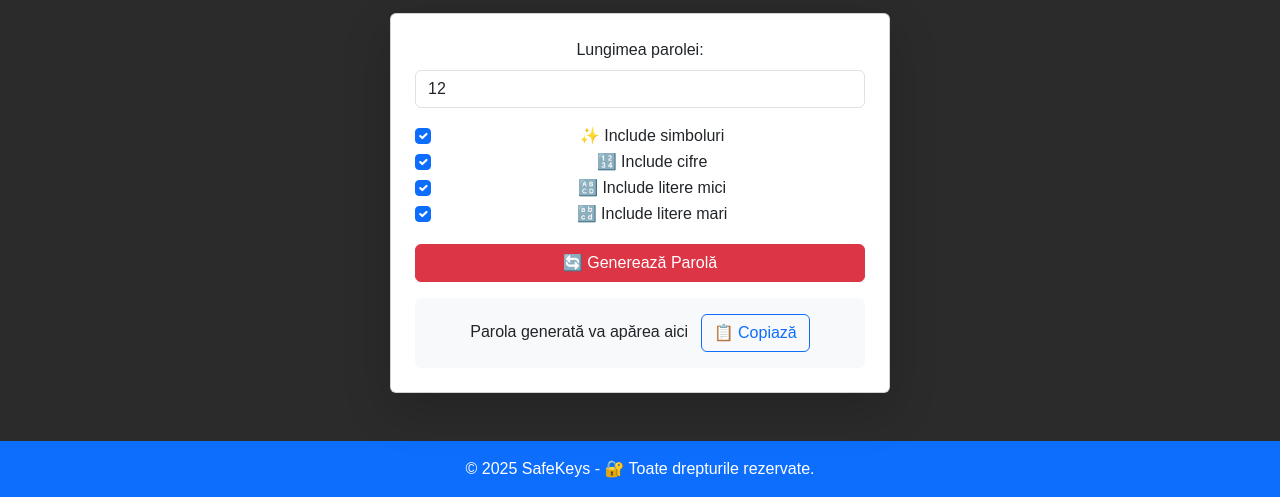
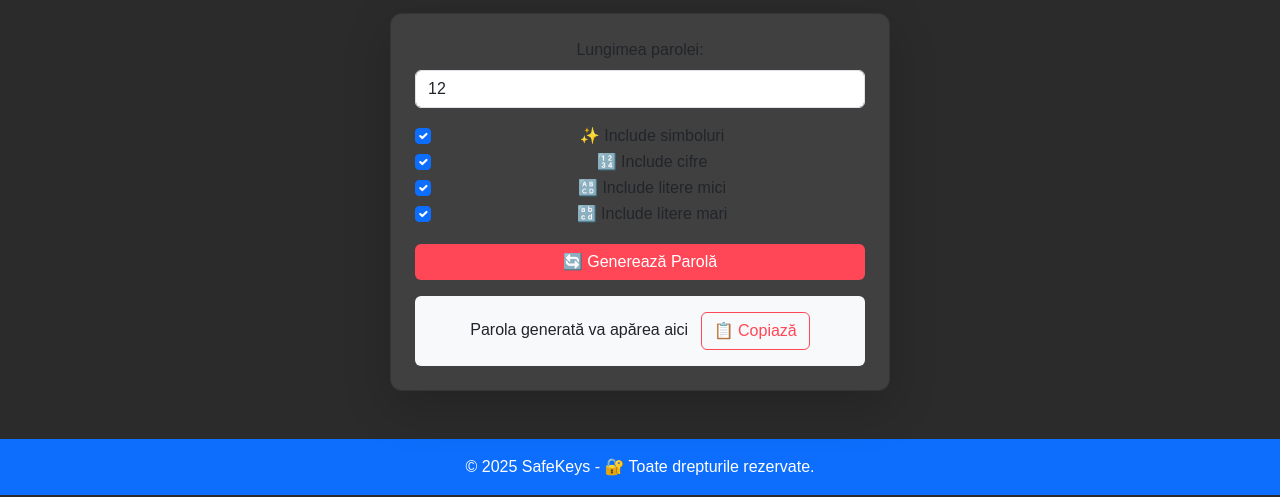
Before and after one commit to Lary-0101/password-generator, a plain HTML site: page index.html in a window 1280 px wide. Shown: the part 362-859 px from the top of the page. Drawn offline with nearby package versions, Linux system fonts and the light colour scheme; files that its build step writes are made by us from their sources; a script that the page names is missing.

Commit message:
style.css

```diff
--- a/style.css
+++ b/style.css
@@ -1,3 +1,4 @@
+/* Stil general */
 body {
     font-family: Arial, sans-serif;
     background: #2b2b2b;
@@ -16,3 +17,34 @@ body {
     background: #1a1a1a;
     color: white;
 }
+
+/* Generator Box */
+.card {
+    background: rgba(255, 255, 255, 0.1);
+    border-radius: 12px;
+    box-shadow: 0 4px 15px rgba(255, 255, 255, 0.2);
+}
+
+/* Butoane */
+.btn-danger {
+    background-color: #ff4757;
+    border: none;
+}
+.btn-danger:hover {
+    background-color: #d63031;
+}
+
+.btn-outline-primary {
+    border-color: #ff4757;
+    color: #ff4757;
+}
+
+.btn-outline-primary:hover {
+    background-color: #ff4757;
+    color: white;
+}
+
+/* Meniu */
+.navbar {
+    box-shadow: 0 2px 10px rgba(255, 255, 255, 0.2);
+}
```
